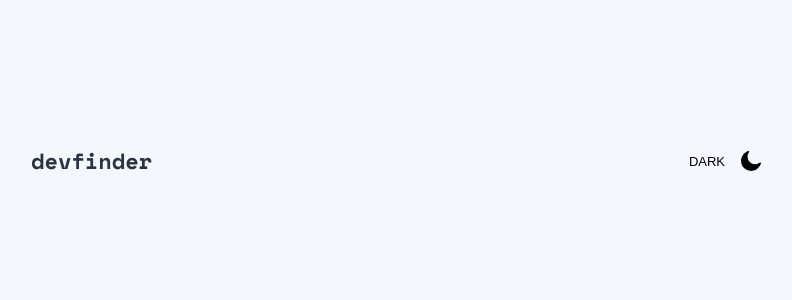
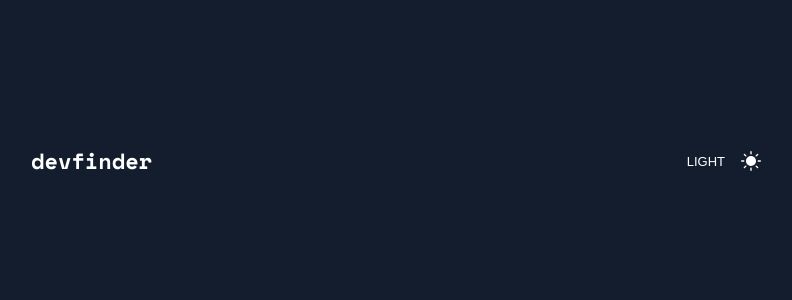
Before and after one commit to AljoschaNy/github-user-search-app, a React (Vite) app: page / in a window 1280 px wide. Shown: the top 300 px of the page, without its empty margins (244-1036 px from the left). Built offline with nearby package versions, Linux system fonts and the light colour scheme.

Commit message:
Create toggleTheme function, restructure theme colors in index.css, restructure code in App, Header and ThemeToggle components

```diff
--- a/index.html
+++ b/index.html
@@ -1,8 +1,8 @@
 <!DOCTYPE html>
-<html lang="en">
+<html lang="en" class="dark">
   <head>
     <meta charset="UTF-8" />
-    <link rel="icon" type="image/png" sizes="32x32" href="./public/favicon-32x32.png" />
+    <link rel="icon" type="image/png" sizes="32x32" href="/favicon-32x32.png" />
     <meta name="viewport" content="width=device-width, initial-scale=1.0" />
     <link rel="preconnect" href="https://fonts.googleapis.com">
     <link rel="preconnect" href="https://fonts.gstatic.com" crossorigin>
--- a/src/App.tsx
+++ b/src/App.tsx
@@ -1,10 +1,19 @@
+import { useState } from 'react';
 import './App.css';
 import Header from './components/Header';
 
 function App() {
+  const[theme, setTheme] = useState<"dark" | "light">("dark");
+
+  const toggleTheme = () => {
+    const newTheme = theme === "dark" ? "light" : "dark";
+    setTheme(newTheme);
+    document.documentElement.className = newTheme;
+  }
+
   return (
     <div className="container">
-      <Header />
+      <Header theme={theme} onToggleTheme={toggleTheme}/>
     </div>
   );
 }
--- a/src/components/Header.tsx
+++ b/src/components/Header.tsx
@@ -1,12 +1,16 @@
 import "./Header.css";
 import ThemeToggle from "./buttons/ThemeToggle";
 
-function Header() {
+type HeaderProps = {
+  theme: "dark" | "light",
+  onToggleTheme: () => void
+}
+
+function Header({theme, onToggleTheme}:Readonly<HeaderProps>) {
   return (
     <header>
       <p className="logo">devfinder</p>
-      <ThemeToggle mode="dark" />
-      <ThemeToggle mode="light" />
+      <ThemeToggle theme={theme} onToggleTheme={onToggleTheme} />
     </header>
   );
 }
--- a/src/components/buttons/ThemeToggle.css
+++ b/src/components/buttons/ThemeToggle.css
@@ -6,6 +6,7 @@
     align-items: center;
     font-size: 0.8125rem;
     text-transform: uppercase;
+    color: var(--text-color-full);
     cursor: pointer;
 }
 
@@ -16,17 +17,3 @@
 .toggle-text {
     margin-right: 1rem;
 }
-
-.light-mode {
-    display: none;
-}
-
-@media (prefers-color-scheme: light) {
-    .dark-mode {
-        display: none;
-    }
-
-    .light-mode {
-        display: flex;
-    }
-  }
--- a/src/components/buttons/ThemeToggle.tsx
+++ b/src/components/buttons/ThemeToggle.tsx
@@ -3,16 +3,20 @@ import SunIcon from "../icons/SunIcon";
 import "./ThemeToggle.css";
 
 type ThemeToggleProps = {
-  mode: "dark" | "light";
+  theme: "dark" | "light",
+  onToggleTheme: () => void
 };
 
-function ThemeToggle({ mode }: Readonly<ThemeToggleProps>) {
-    return (
-        <button className={`theme-toggle ${mode === "dark" ? "dark-mode" : "light-mode"}`}>
-            <span className="toggle-text">{mode === "dark" ? "light" : "dark"}</span>
-            {mode === "dark" ? <SunIcon/> : <MoonIcon />}
-        </button>
-    );
+function ThemeToggle({ theme, onToggleTheme }: Readonly<ThemeToggleProps>) {
+  return (
+    <button
+      className={`theme-toggle`}
+      onClick={onToggleTheme}
+    >
+      <span className="toggle-text">{theme === "dark" ? "light" : "dark"}</span>
+      {theme === "dark" ? <SunIcon /> : <MoonIcon />}
+    </button>
+  );
 }
 
 export default ThemeToggle;
--- a/src/index.css
+++ b/src/index.css
@@ -1,16 +1,11 @@
 /* Globale CSS-Variables and Styles */
 :root {
-  --primary-font: 'Space Mono', monospace;
+  --primary-font: "Space Mono", monospace;
   --line-height: 1.5;
   --font-weight-regular: 400;
   --font-weight-bold: 700;
   --accent-color: hsl(212, 100%, 50%);
   --button-text-color: hsl(0, 0%, 100%);
-  --bg-primary: hsl(220, 40%, 13%);
-  --bg-secondary: hsl(222, 41%, 20%);
-  --text-color: hsl(0, 0%, 75%);
-  --text-color-full: hsl(0, 0%, 100%);
-  --text-color-aside: hsl(0, 0%, 50%);
 
   font-synthesis: none;
   text-rendering: optimizeLegibility;
@@ -18,14 +13,22 @@
   -moz-osx-font-smoothing: grayscale;
 }
 
-@media (prefers-color-scheme: light) {
-  :root {
-    --bg-primary: hsl(227, 100%, 98%);
-    --bg-secondary: hsl(0, 0%, 100%);
-    --text-color: hsl(217, 35%, 45%);
-    --text-color-full: hsl(217, 21%, 21%);
-    --text-color-aside: hsl(217, 35%, 20%);
-  }
+/* Dark Theme Styles */
+.dark {
+  --bg-primary: hsl(220, 40%, 13%);
+  --bg-secondary: hsl(222, 41%, 20%);
+  --text-color: hsl(0, 0%, 75%);
+  --text-color-full: hsl(0, 0%, 100%);
+  --text-color-aside: hsl(0, 0%, 50%);
+}
+
+/* Light Theme Styles */
+.light {
+  --bg-primary: hsl(227, 100%, 98%);
+  --bg-secondary: hsl(0, 0%, 100%);
+  --text-color: hsl(217, 35%, 45%);
+  --text-color-full: hsl(217, 21%, 21%);
+  --text-color-aside: hsl(217, 35%, 20%);
 }
 
 /* General Styles */
@@ -58,12 +61,12 @@ h2 {
 
 h1 {
   font-size: 1.625rem;
-  line-height: 2,375rem;
+  line-height: 2, 375rem;
 }
 
 h2 {
   font-size: 1.375rem;
-  line-height: 2,0625rem;
+  line-height: 2, 0625rem;
 }
 
 h3,
@@ -73,7 +76,7 @@ h4 {
 
 h3 {
   font-size: 1rem;
-  line-height: 1,5rem;
+  line-height: 1, 5rem;
 }
 
 h4 {
```
